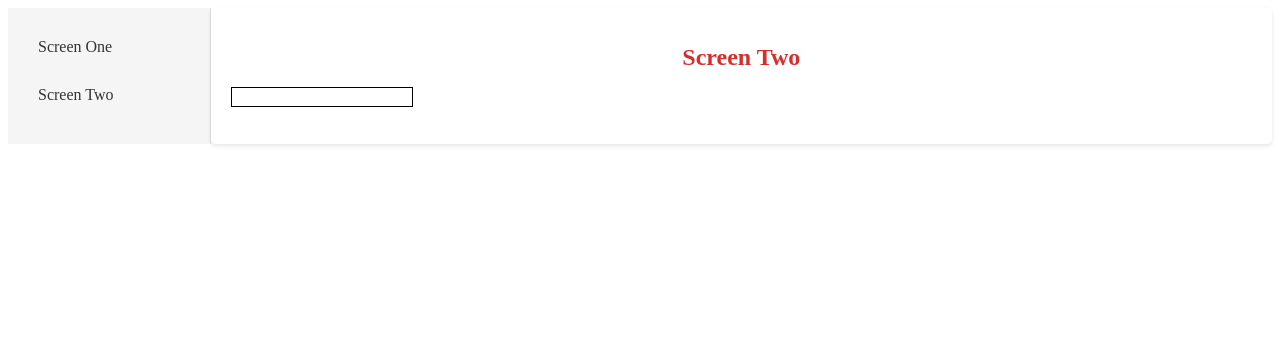
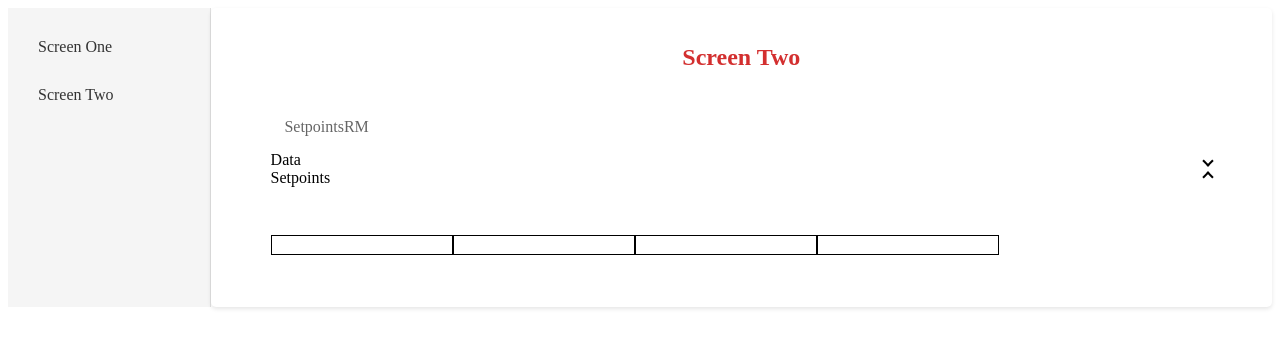
Before and after one commit to EverydayWebDev/simple-material-project, an Angular app: page /screen-two in a window 1280 px wide. Shown: the top 348 px of the page. Built offline with nearby package versions, Linux system fonts and the light colour scheme.

Commit message:
ad-hoc: emulates rm pass schedule memory leak

```diff
--- a/src/app/app.module.ts
+++ b/src/app/app.module.ts
@@ -18,7 +18,7 @@ import { AppComponent } from './app.component';
     MatMenuModule,
     MatButtonModule,
     MatToolbarModule,
-    AppRoutingModule
+    AppRoutingModule,
   ],
   providers: [],
   bootstrap: [AppComponent]
--- a/src/app/screen-two/screen-two.component.html
+++ b/src/app/screen-two/screen-two.component.html
@@ -1,6 +1,65 @@
 
 <h1>Screen Two</h1>
 
-<mat-form-field>
+
+<mat-card class="roughing-mill__container mat-elevation-z3">
+    <mat-tab-group class="roughing-mill__container--content secondary-tabs">
+      <mat-tab class="roughing-mill__tabs">
+        <ng-template mat-tab-label>
+          <span>{{ "SetpointsRM"  }}</span>
+        </ng-template>
+        <mat-expansion-panel
+          class="expansion-panel"
+        >
+          <mat-expansion-panel-header
+            class="expansion-panel__header"
+          >
+            <mat-panel-title class="expansion-panel__header--title">
+              {{ "Data" }}
+            </mat-panel-title>
+          </mat-expansion-panel-header>
+          <div class="expansion-panel__content">
+            <div class="order-data">
+
+            </div>
+          </div>
+        </mat-expansion-panel>
+
+
+
+
+
+
+        <mat-expansion-panel [expanded]="true" class="expansion-panel">
+          <mat-expansion-panel-header class="expansion-panel__header">
+            <mat-panel-title class="expansion-panel__header--title">
+              {{ "Setpoints"  }}
+            </mat-panel-title>
+          </mat-expansion-panel-header>
+          <mat-tab-group
+            [dynamicHeight]="true"
+            animationDuration="0"
+            class="secondary-tabs collapsible-tabs"
+          >
+            <mat-tab>
+              <ng-template [mat-tab-label]>
+
+              </ng-template>
+              <!-- <app-setpoints-data
+                [updateForm]="updateFormPassSchedule"
+              ></app-setpoints-data> -->
+
+<ng-container *ngFor="let item of items$ | async">
+
+<mat-form-field class="setpoints-data__row {{ actualPassNo === item.id ? 'highlight' : '' }}">
 <input matInput />
 </mat-form-field>
+
+</ng-container>
+            </mat-tab>
+            </mat-tab-group>
+            </mat-expansion-panel>
+
+        </mat-tab>
+        </mat-tab-group>
+</mat-card>
--- a/src/app/screen-two/screen-two.component.scss
+++ b/src/app/screen-two/screen-two.component.scss
@@ -7,3 +7,7 @@ h1 {
 mat-form-field{
   border: 1px solid black;
 }
+
+.highlight {
+  background-color: red;
+}
--- a/src/app/screen-two/screen-two.component.ts
+++ b/src/app/screen-two/screen-two.component.ts
@@ -1,10 +1,30 @@
-import { Component } from '@angular/core';
+import { ChangeDetectionStrategy, ChangeDetectorRef, Component, OnDestroy } from '@angular/core';
+import { BehaviorSubject } from 'rxjs';
 
 @Component({
   selector: 'app-screen-two',
   templateUrl: './screen-two.component.html',
   styleUrls: ['./screen-two.component.scss']
 })
-export class ScreenTwoComponent {
+export class ScreenTwoComponent implements OnDestroy {
+  items$ = new BehaviorSubject<any>([]);
+  intervalId: any;
+
+  actualPassNo: any = undefined;
   // Add any logic or properties here if needed
+  constructor(private cdr: ChangeDetectorRef){
+    this.intervalId = setTimeout(()=>{
+      const arr = [];
+      for(let i of [1,2,3,4,5,6,7,8]){
+        arr.push(Math.random()*100);
+      }
+      this.actualPassNo = Math.random()*100;
+      this.items$.next([{id:arr[0]}, {id:arr[1]}, {id:arr[2]}, {id:arr[3]}]  );
+      this.cdr.detectChanges();
+    }, 2000)
+  }
+
+  ngOnDestroy(): void {
+    clearInterval(this.intervalId);
+  }
 }
--- a/src/app/screen-two/screen-two.module.ts
+++ b/src/app/screen-two/screen-two.module.ts
@@ -4,6 +4,9 @@ import { RouterModule, Routes } from '@angular/router';
 import { ScreenTwoComponent } from './screen-two.component';
 import { MatInputModule } from '@angular/material/input';
 import { MatFormFieldModule } from '@angular/material/form-field';
+import { MatTabsModule } from '@angular/material/tabs';
+import { MatExpansionModule } from '@angular/material/expansion';
+import { MatCardModule } from '@angular/material/card';
 
 const routes: Routes = [
   { path: '', component: ScreenTwoComponent }
@@ -15,6 +18,9 @@ const routes: Routes = [
     CommonModule,
     MatFormFieldModule,
     MatInputModule,
+    MatTabsModule,
+    MatExpansionModule,
+    MatCardModule,
     RouterModule.forChild(routes)
   ]
 })
```
